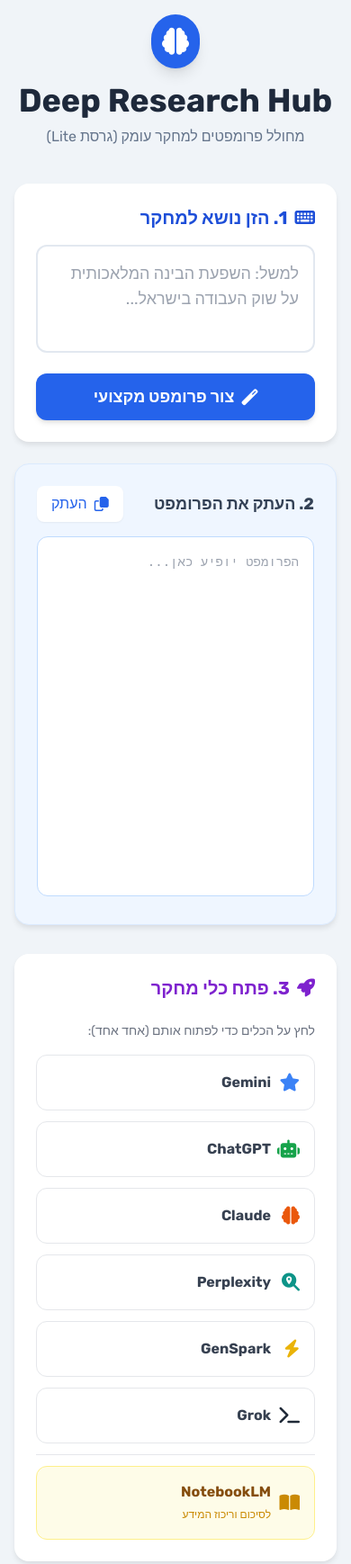
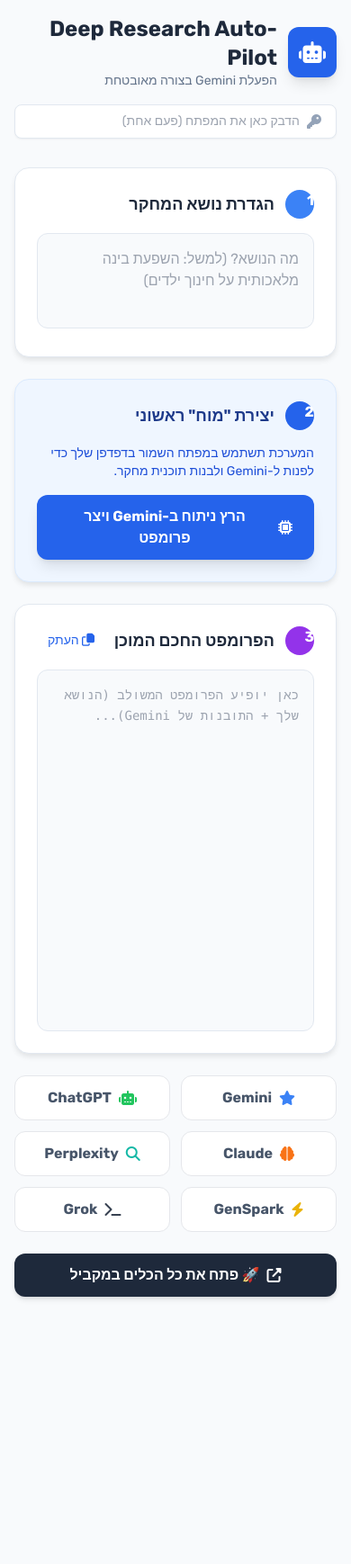
Before and after one commit to RobertoG62/my-research-hub, a plain HTML site: page index.html in a window 390 px wide. Shown: the whole page at 90% size. After the commit the page ends 1457 px from the top, so only its background shows below. Drawn offline with nearby package versions, Linux system fonts and the light colour scheme.

Commit message:
Revise index.html for improved UI and functionality
Updated the HTML structure and styling for the AI Deep Research page, enhancing the user interface and functionality.

```diff
--- a/index.html
+++ b/index.html
@@ -3,151 +3,275 @@
 <head>
     <meta charset="UTF-8">
     <meta name="viewport" content="width=device-width, initial-scale=1.0">
-    <title>AI Deep Research | גרסה מהירה</title>
+    <title>AI Deep Research | אוטומציה מאובטחת</title>
     <link href="https://fonts.googleapis.com/css2?family=Rubik:wght@300;400;500;700&display=swap" rel="stylesheet">
     <link rel="stylesheet" href="https://cdnjs.cloudflare.com/ajax/libs/font-awesome/6.4.0/css/all.min.css">
     <script src="https://cdn.tailwindcss.com"></script>
 
     <style>
-        body { font-family: 'Rubik', sans-serif; background: #f0f4f8; min-height: 100vh; color: #334155; }
-        .card { background: white; border-radius: 16px; box-shadow: 0 4px 6px -1px rgba(0, 0, 0, 0.1); padding: 24px; }
-        .btn { transition: all 0.2s; }
-        .btn:hover { transform: translateY(-2px); }
-        .fa-arrow-left { transform: rotate(180deg); }
+        body { font-family: 'Rubik', sans-serif; background: #f8fafc; min-height: 100vh; color: #1e293b; }
+        .card { background: white; border-radius: 16px; box-shadow: 0 4px 6px -1px rgba(0, 0, 0, 0.1); border: 1px solid #e2e8f0; }
+        .step-number { background: #3b82f6; color: white; width: 32px; height: 32px; display: flex; items-center; justify-center; border-radius: 50%; font-weight: bold; margin-left: 12px; flex-shrink: 0; }
+
+        .scanning-bar {
+            height: 4px;
+            width: 100%;
+            background: #e2e8f0;
+            position: relative;
+            overflow: hidden;
+            border-radius: 4px;
+            display: none;
+        }
+        .scanning-bar::after {
+            content: '';
+            position: absolute;
+            top: 0;
+            left: 0;
+            height: 100%;
+            width: 30%;
+            background: linear-gradient(90deg, transparent, #3b82f6, transparent);
+            animation: scan 1.5s infinite;
+        }
+        @keyframes scan {
+            0% { left: -30%; }
+            100% { left: 100%; }
+        }
     </style>
 </head>
-<body class="p-4 md:p-8 max-w-6xl mx-auto">
+<body class="p-4 md:p-8 max-w-7xl mx-auto">
 
-    <header class="text-center mb-10">
-        <div class="inline-flex items-center justify-center p-3 bg-blue-600 rounded-full shadow-lg mb-4">
-            <i class="fas fa-brain text-white text-3xl"></i>
+    <header class="flex flex-col md:flex-row justify-between items-center mb-8 gap-4">
+        <div class="flex items-center gap-3">
+            <div class="p-3 bg-blue-600 rounded-xl shadow-lg">
+                <i class="fas fa-robot text-white text-2xl"></i>
+            </div>
+            <div>
+                <h1 class="text-2xl font-bold text-slate-800">Deep Research Auto-Pilot</h1>
+                <p class="text-slate-500 text-sm">הפעלת Gemini בצורה מאובטחת</p>
+            </div>
         </div>
-        <h1 class="text-4xl font-bold text-slate-800">Deep Research Hub</h1>
-        <p class="text-slate-500 mt-2">מחולל פרומפטים למחקר עומק (גרסת Lite)</p>
+
+        <div class="flex items-center gap-2 bg-white p-2 rounded-lg border border-slate-200 shadow-sm w-full md:w-auto">
+            <i class="fas fa-key text-slate-400 mr-2"></i>
+            <input type="password" id="apiKeyInput" placeholder="הדבק כאן את המפתח (פעם אחת)"
+                class="bg-transparent border-none focus:outline-none text-sm w-full md:w-64" onchange="saveKey()">
+            <div id="keyStatus" class="text-xs text-green-500 hidden whitespace-nowrap"><i class="fas fa-check"></i> שמור בדפדפן</div>
+        </div>
     </header>
 
-    <div class="grid grid-cols-1 lg:grid-cols-3 gap-8">
+    <main class="grid grid-cols-1 lg:grid-cols-12 gap-6">
 
-        <section class="lg:col-span-2 space-y-6">
-            <div class="card">
-                <h2 class="text-xl font-bold mb-4 flex items-center gap-2 text-blue-700">
-                    <i class="fas fa-keyboard"></i> 1. הזן נושא למחקר
-                </h2>
+        <section class="lg:col-span-4 space-y-6">
+
+            <div class="card p-6">
+                <div class="flex items-center mb-4">
+                    <div class="step-number">1</div>
+                    <h2 class="font-bold text-lg">הגדרת נושא המחקר</h2>
+                </div>
                 <textarea id="topicInput" rows="3"
-                    class="w-full p-4 rounded-xl border-2 border-slate-200 focus:border-blue-500 focus:outline-none resize-none text-lg"
-                    placeholder="למשל: השפעת הבינה המלאכותית על שוק העבודה בישראל..."></textarea>
+                    class="w-full p-4 rounded-xl border border-slate-200 bg-slate-50 focus:bg-white focus:border-blue-500 focus:outline-none transition resize-none"
+                    placeholder="מה הנושא? (למשל: השפעת בינה מלאכותית על חינוך ילדים)"></textarea>
+            </div>
 
-                <button onclick="generatePrompt()" class="btn w-full bg-blue-600 hover:bg-blue-700 text-white font-bold py-3 px-6 rounded-xl mt-4 flex items-center justify-center gap-2 text-lg shadow-md">
-                    <i class="fas fa-magic"></i>
-                    צור פרומפט מקצועי
+            <div class="card p-6 bg-blue-50 border-blue-100">
+                <div class="flex items-center mb-4">
+                    <div class="step-number bg-blue-600">2</div>
+                    <h2 class="font-bold text-lg text-blue-900">יצירת "מוח" ראשוני</h2>
+                </div>
+                <p class="text-sm text-blue-700 mb-4">
+                    המערכת תשתמש במפתח השמור בדפדפן שלך כדי לפנות ל-Gemini ולבנות תוכנית מחקר.
+                </p>
+
+                <div id="loader" class="scanning-bar mb-4"></div>
+
+                <button onclick="runAutoResearch()" id="runBtn" class="w-full bg-blue-600 hover:bg-blue-700 text-white font-bold py-3 px-6 rounded-xl shadow-lg transition flex items-center justify-center gap-2">
+                    <i class="fas fa-microchip"></i>
+                    הרץ ניתוח ב-Gemini ויצר פרומפט
+                </button>
+                <p id="errorMsg" class="text-red-500 text-xs mt-2 hidden text-center"></p>
+            </div>
+        </section>
+
+        <section class="lg:col-span-8 space-y-6">
+
+            <div class="card p-6 h-[500px] flex flex-col">
+                <div class="flex justify-between items-center mb-4">
+                    <div class="flex items-center">
+                        <div class="step-number bg-purple-600">3</div>
+                        <h2 class="font-bold text-lg">הפרומפט החכם המוכן</h2>
+                    </div>
+                    <button onclick="copyToClipboard()" class="text-blue-600 hover:bg-blue-50 px-3 py-1 rounded-lg text-sm font-medium transition">
+                        <i class="far fa-copy"></i> העתק
+                    </button>
+                </div>
+
+                <div class="relative flex-1">
+                    <textarea id="finalPromptOutput" readonly
+                        class="w-full h-full p-4 bg-slate-50 rounded-xl border border-slate-200 font-mono text-sm leading-relaxed focus:outline-none resize-none"
+                        placeholder="כאן יופיע הפרומפט המשולב (הנושא שלך + התובנות של Gemini)..."></textarea>
+                </div>
+            </div>
+
+            <div class="grid grid-cols-2 md:grid-cols-3 gap-3">
+                <button onclick="openTool('https://gemini.google.com/app')" class="p-3 bg-white border hover:border-blue-400 rounded-xl flex items-center justify-center gap-2 transition group">
+                    <i class="fas fa-star text-blue-500"></i> <span class="font-bold text-slate-600 group-hover:text-blue-600">Gemini</span>
+                </button>
+                <button onclick="openTool('https://chatgpt.com/')" class="p-3 bg-white border hover:border-green-400 rounded-xl flex items-center justify-center gap-2 transition group">
+                    <i class="fas fa-robot text-green-500"></i> <span class="font-bold text-slate-600 group-hover:text-green-600">ChatGPT</span>
+                </button>
+                <button onclick="openTool('https://claude.ai/new')" class="p-3 bg-white border hover:border-orange-400 rounded-xl flex items-center justify-center gap-2 transition group">
+                    <i class="fas fa-brain text-orange-500"></i> <span class="font-bold text-slate-600 group-hover:text-orange-600">Claude</span>
+                </button>
+                <button onclick="openTool('https://www.perplexity.ai/')" class="p-3 bg-white border hover:border-teal-400 rounded-xl flex items-center justify-center gap-2 transition group">
+                    <i class="fas fa-search text-teal-500"></i> <span class="font-bold text-slate-600 group-hover:text-teal-600">Perplexity</span>
+                </button>
+                <button onclick="openTool('https://www.genspark.ai/')" class="p-3 bg-white border hover:border-yellow-400 rounded-xl flex items-center justify-center gap-2 transition group">
+                    <i class="fas fa-bolt text-yellow-500"></i> <span class="font-bold text-slate-600 group-hover:text-yellow-600">GenSpark</span>
+                </button>
+                <button onclick="openTool('https://grok.com/?referrer=website')" class="p-3 bg-white border hover:border-gray-400 rounded-xl flex items-center justify-center gap-2 transition group">
+                    <i class="fas fa-terminal text-gray-700"></i> <span class="font-bold text-slate-600 group-hover:text-gray-900">Grok</span>
                 </button>
             </div>
 
-            <div class="card bg-blue-50 border border-blue-100">
-                <div class="flex justify-between items-center mb-4">
-                    <h2 class="font-bold text-slate-700 text-lg">2. העתק את הפרומפט</h2>
-                    <button onclick="copyToClipboard()" class="bg-white text-blue-600 px-4 py-2 rounded-lg font-medium shadow-sm hover:shadow-md transition flex items-center gap-2">
-                        <i class="far fa-copy"></i> העתק
-                    </button>
-                </div>
-                <textarea id="promptOutput" readonly
-                    class="w-full h-[400px] p-4 bg-white rounded-xl border border-blue-200 font-mono text-sm leading-relaxed focus:outline-none resize-none"
-                    placeholder="הפרומפט יופיע כאן..."></textarea>
-            </div>
+            <button onclick="openAll()" class="w-full py-3 bg-slate-800 text-white rounded-xl hover:bg-slate-900 font-bold shadow-md flex items-center justify-center gap-2">
+                <i class="fas fa-external-link-alt"></i> 🚀 פתח את כל הכלים במקביל
+            </button>
+
         </section>
 
-        <section class="lg:col-span-1">
-             <div class="card sticky top-4">
-                <h2 class="text-xl font-bold mb-6 flex items-center gap-2 text-purple-700">
-                    <i class="fas fa-rocket"></i> 3. פתח כלי מחקר
-                </h2>
-                <p class="text-sm text-gray-500 mb-4">לחץ על הכלים כדי לפתוח אותם (אחד אחד):</p>
-
-                <div class="space-y-3">
-                    <a href="https://gemini.google.com/app" target="_blank" class="btn flex items-center p-4 bg-white border border-gray-200 rounded-xl hover:border-blue-300 hover:bg-blue-50 group transition">
-                        <i class="fas fa-star text-blue-500 w-8 text-xl"></i>
-                        <span class="font-bold text-gray-700 group-hover:text-blue-700">Gemini</span>
-                    </a>
-
-                    <a href="https://chatgpt.com/" target="_blank" class="btn flex items-center p-4 bg-white border border-gray-200 rounded-xl hover:border-green-300 hover:bg-green-50 group transition">
-                        <i class="fas fa-robot text-green-600 w-8 text-xl"></i>
-                        <span class="font-bold text-gray-700 group-hover:text-green-700">ChatGPT</span>
-                    </a>
-
-                    <a href="https://claude.ai/new" target="_blank" class="btn flex items-center p-4 bg-white border border-gray-200 rounded-xl hover:border-orange-300 hover:bg-orange-50 group transition">
-                        <i class="fas fa-brain text-orange-600 w-8 text-xl"></i>
-                        <span class="font-bold text-gray-700 group-hover:text-orange-700">Claude</span>
-                    </a>
-
-                    <a href="https://www.perplexity.ai/" target="_blank" class="btn flex items-center p-4 bg-white border border-gray-200 rounded-xl hover:border-teal-300 hover:bg-teal-50 group transition">
-                        <i class="fas fa-search-location text-teal-600 w-8 text-xl"></i>
-                        <span class="font-bold text-gray-700 group-hover:text-teal-700">Perplexity</span>
-                    </a>
-
-                    <a href="https://www.genspark.ai/" target="_blank" class="btn flex items-center p-4 bg-white border border-gray-200 rounded-xl hover:border-yellow-300 hover:bg-yellow-50 group transition">
-                        <i class="fas fa-bolt text-yellow-500 w-8 text-xl"></i>
-                        <span class="font-bold text-gray-700 group-hover:text-yellow-700">GenSpark</span>
-                    </a>
-
-                    <a href="https://grok.com/?referrer=website" target="_blank" class="btn flex items-center p-4 bg-white border border-gray-200 rounded-xl hover:border-gray-400 hover:bg-gray-100 group transition">
-                        <i class="fas fa-terminal text-gray-800 w-8 text-xl"></i>
-                        <span class="font-bold text-gray-700 group-hover:text-gray-900">Grok</span>
-                    </a>
-
-                    <div class="h-px bg-gray-200 my-4"></div>
-
-                    <a href="https://notebooklm.google.com/" target="_blank" class="btn flex items-center p-4 bg-yellow-50 border border-yellow-200 rounded-xl hover:bg-yellow-100 group transition">
-                        <i class="fas fa-book-open text-yellow-600 w-8 text-xl"></i>
-                        <div>
-                            <span class="font-bold text-yellow-800 block">NotebookLM</span>
-                            <span class="text-xs text-yellow-600">לסיכום וריכוז המידע</span>
-                        </div>
-                    </a>
-                </div>
-            </div>
-        </section>
-    </div>
+    </main>
 
     <script>
-        const promptTemplate = `אני רוצה שתעזור לי לבנות פרומפט מקצועי שיחפש מידע מהאינטרנט בצורה הכי מדויקת, אמינה ומסודרת שאפשר, כדי שאוכל להשתמש בו בפיצ׳ר ה- Deep Research.
+        // --- ניהול מפתחות מאובטח ---
 
-המטרה שלי היא ללמוד בצורה הטובה, המקיפה והאיכותית ביותר את הנושא הבא בשפה נגישה ופשוטה:
->> {TOPIC} <<
+        // 1. שמירת המפתח בזיכרון הדפדפן (לא בקוד!)
+        function saveKey() {
+            const key = document.getElementById('apiKeyInput').value;
+            if(key) {
+                localStorage.setItem('gemini_api_key', key);
+                document.getElementById('keyStatus').classList.remove('hidden');
+                // מוחק את הטקסט מהשדה כדי שלא יראו אותו
+                document.getElementById('apiKeyInput').type = "password";
+            }
+        }
 
-בהתבסס על המטרה שציינתי, בצע מחקר מעמיק ברמה הגבוהה ביותר.
-המחקר צריך להיות:
-- מנוסח בצורה מקצועית וברורה.
-- מבוסס על מקורות אמינים ועדכניים בלבד.
-- כולל טווחי זמן, ניתוח מגמות, ונתונים כמותיים איפה שאפשר.
-- נוגע בכמה שיותר היבטים סביב הנושא שבחרתי (כלכלי, חברתי, טכנולוגי וכו').
+        // 2. טעינת המפתח כשהדף עולה
+        window.onload = function() {
+            const savedKey = localStorage.getItem('gemini_api_key');
+            if(savedKey) {
+                document.getElementById('apiKeyInput').value = savedKey;
+                document.getElementById('keyStatus').classList.remove('hidden');
+            }
+        }
 
-התשובה צריכה להיות מקיפה, מסודרת עם כותרות, בוליטים ומסקנות ברורות.
-בסיום, תמיד תשאיר אפשרות פתוחה ותציע כיווני מחקר נוספים שהמודל מצא לנכון להרחיב עליהם.`;
+        // --- הלוגיקה הראשית ---
 
-        function generatePrompt() {
+        async function runAutoResearch() {
+            // לוקח את המפתח מהשדה או מהזיכרון
+            let apiKey = document.getElementById('apiKeyInput').value;
+            if (!apiKey) apiKey = localStorage.getItem('gemini_api_key');
+
             const topic = document.getElementById('topicInput').value;
-            if (!topic.trim()) {
-                alert('אנא הכנס נושא למחקר');
-                return;
+            const outputArea = document.getElementById('finalPromptOutput');
+            const loader = document.getElementById('loader');
+            const btn = document.getElementById('runBtn');
+            const errorMsg = document.getElementById('errorMsg');
+
+            // בדיקות
+            if (!topic) { alert('נא להזין נושא'); return; }
+            if (!apiKey) { alert('חסר מפתח API! אנא הדבק אותו בתיבה למעלה.'); return; }
+
+            // UI
+            loader.style.display = 'block';
+            btn.disabled = true;
+            btn.innerHTML = 'מעבד נתונים...';
+            errorMsg.classList.add('hidden');
+            outputArea.value = 'מבצע חקירה ראשונית מול Gemini... אנא המתן.';
+
+            const metaPrompt = `
+                I need you to perform a preliminary structural analysis for a deep research project on the topic: "${topic}".
+                Please output a structured research plan that I can feed into other AI agents.
+                Structure your response exactly like this:
+                1. Key Research Questions (3-5 core questions)
+                2. Key Terminology & Concepts (to ensure accurate search)
+                3. Main Aspects/Sub-topics to cover
+                4. Potential Controversies or Debates
+                Keep it concise but professional. Do not write the full research, just the PLAN and CONTEXT.
+            `;
+
+            try {
+                const response = await fetch(`https://generativelanguage.googleapis.com/v1beta/models/gemini-1.5-flash:generateContent?key=${apiKey}`, {
+                    method: 'POST',
+                    headers: { 'Content-Type': 'application/json' },
+                    body: JSON.stringify({
+                        contents: [{ parts: [{ text: metaPrompt }] }]
+                    })
+                });
+
+                if (!response.ok) throw new Error('שגיאה בתקשורת עם Gemini. בדוק שהמפתח תקין.');
+
+                const data = await response.json();
+                if (!data.candidates || !data.candidates[0] || !data.candidates[0].content) {
+                    throw new Error('התקבלה תשובה ריקה מהמודל.');
+                }
+
+                const geminiAnalysis = data.candidates[0].content.parts[0].text;
+
+                const finalSuperPrompt = `ביצעתי ניתוח ראשוני לנושא: "${topic}".
+להלן מתווה המחקר וההקשר שנבנה ע"י מודל שפה ראשוני.
+אני מבקש שתשתמש במידע הזה כבסיס, ותרחיב את המחקר לעומק, תמצא מקורות מידע, ותספק תשובה מקיפה.
+
+=== הקשר ומתווה מחקר (Context) ===
+${geminiAnalysis}
+
+=== ההנחיה שלך ===
+בהתבסס על המתווה הנ"ל:
+1. בצע מחקר עומק על כל אחד מתתי-הנושאים שהוזכרו.
+2. חפש נתונים עדכניים ומחקרים רלוונטיים.
+3. הצג את התשובה כדו"ח מקיף ומסודר.
+בסיום, תמיד תשאיר אפשרות פתוחה ותציע כיווני מחקר נוספים.
+`;
+
+                outputArea.value = finalSuperPrompt;
+
+            } catch (error) {
+                console.error(error);
+                errorMsg.textContent = 'שגיאה: ' + error.message;
+                errorMsg.classList.remove('hidden');
+                outputArea.value = 'שגיאה ביצירת הפרומפט.';
+            } finally {
+                loader.style.display = 'none';
+                btn.disabled = false;
+                btn.innerHTML = '<i class="fas fa-microchip"></i> הרץ ניתוח ב-Gemini ויצר פרומפט';
             }
-            const finalPrompt = promptTemplate.replace('{TOPIC}', topic);
-            document.getElementById('promptOutput').value = finalPrompt;
         }
 
         function copyToClipboard() {
-            const outputText = document.getElementById('promptOutput');
+            const outputText = document.getElementById('finalPromptOutput');
+            if(!outputText.value) return;
             outputText.select();
             document.execCommand('copy');
 
             const btn = document.querySelector('button[onclick="copyToClipboard()"]');
             const originalText = btn.innerHTML;
             btn.innerHTML = '<i class="fas fa-check"></i> הועתק!';
-            btn.className = "bg-green-100 text-green-700 px-4 py-2 rounded-lg font-medium transition flex items-center gap-2";
+            setTimeout(() => { btn.innerHTML = originalText; }, 2000);
+        }
 
-            setTimeout(() => {
-                btn.innerHTML = originalText;
-                btn.className = "bg-white text-blue-600 px-4 py-2 rounded-lg font-medium shadow-sm hover:shadow-md transition flex items-center gap-2";
-            }, 2000);
+        function openTool(url) { window.open(url, '_blank'); }
+
+        function openAll() {
+             const urls = [
+                'https://claude.ai/new',
+                'https://gemini.google.com/app',
+                'https://chatgpt.com/',
+                'https://www.genspark.ai/',
+                'https://grok.com/?referrer=website',
+                'https://www.perplexity.ai/'
+            ];
+            alert("שים לב! הדפדפן שלך ינסה לחסום פתיחת חלונות מרובים (Pop-up blocker). \nאנא חפש את הסמל האדום בשורת הכתובת ואשר 'תמיד לאפשר'.");
+            urls.forEach(url => window.open(url, '_blank'));
+            window.open('https://docs.google.com/document/d/1DNu71a38Tusb4Vdiw7zZElelgt5pzRsmFiftIBYVyjA/edit?tab=t.0', '_blank');
         }
     </script>
 </body>
```
